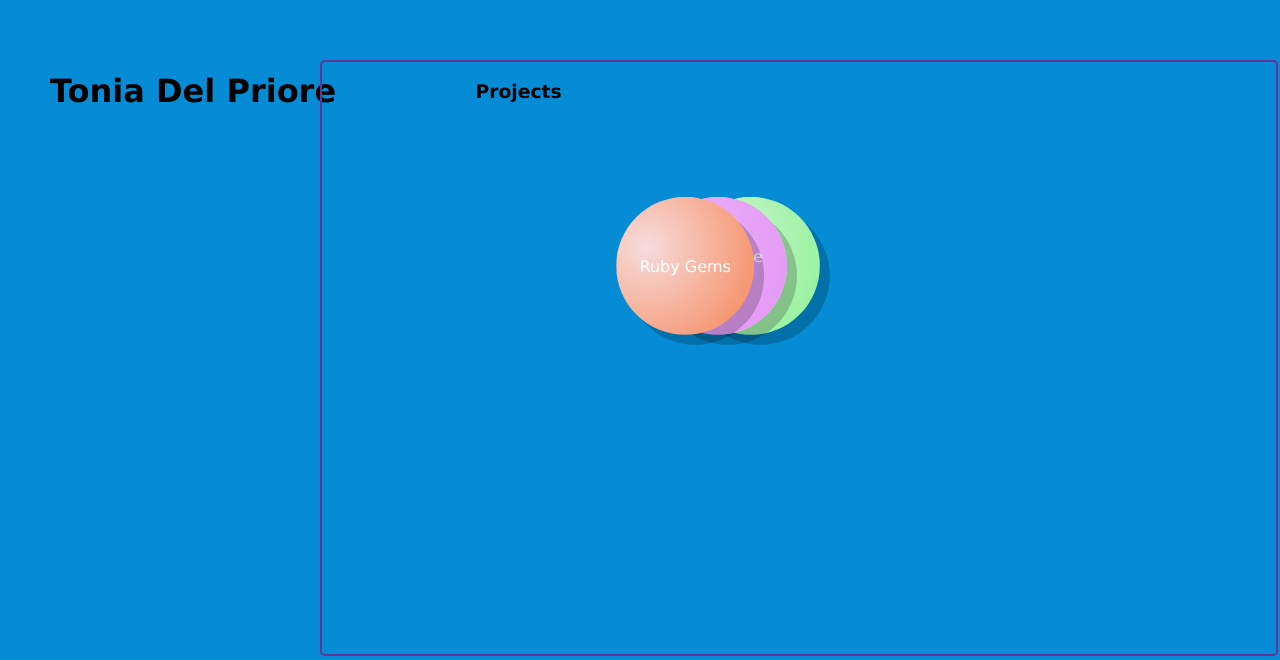
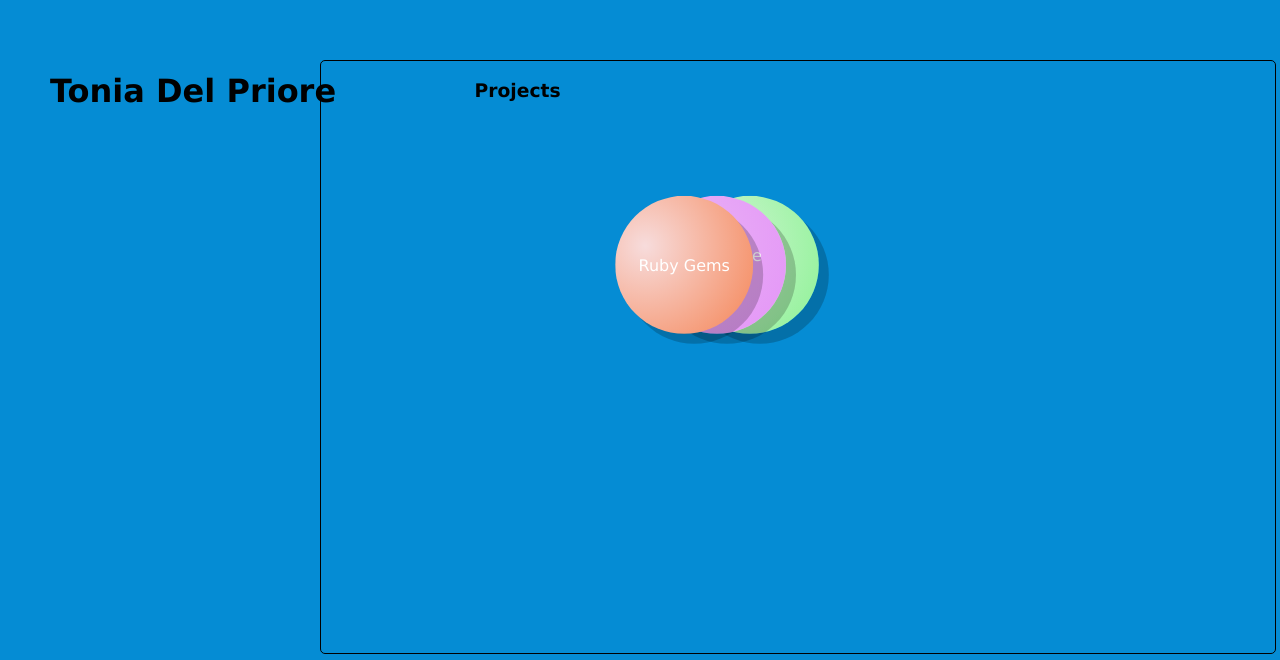
Before and after one commit to toninjaa/portfolio, a React (Vite) app: page / in a window 1280 px wide. Shown: the part 140-800 px from the top of the page. Built offline with nearby package versions, Linux system fonts and the light colour scheme; the HTML template or start-up script is replaced by a standard one.

Commit message:
save project div

```diff
--- a/src/App.css
+++ b/src/App.css
@@ -136,12 +136,13 @@ h1 {
 }
 
 .project-div {
-  border: 2px solid rebeccapurple;
+  border: 1px solid black;
   border-radius: 5px;
   display: flow-root;
   width: var(--project-width);
   height: var(--project-height);
   left: 25vw;
+  right: 25vw;
   top: 25vh;
   position: relative;
   overflow: hidden;
@@ -150,6 +151,7 @@ h1 {
 .project-header {
   position: absolute;
   left: 12vw;
+  z-index: 1;
 }
 
 @media (prefers-reduced-motion: no-preference) {
```
